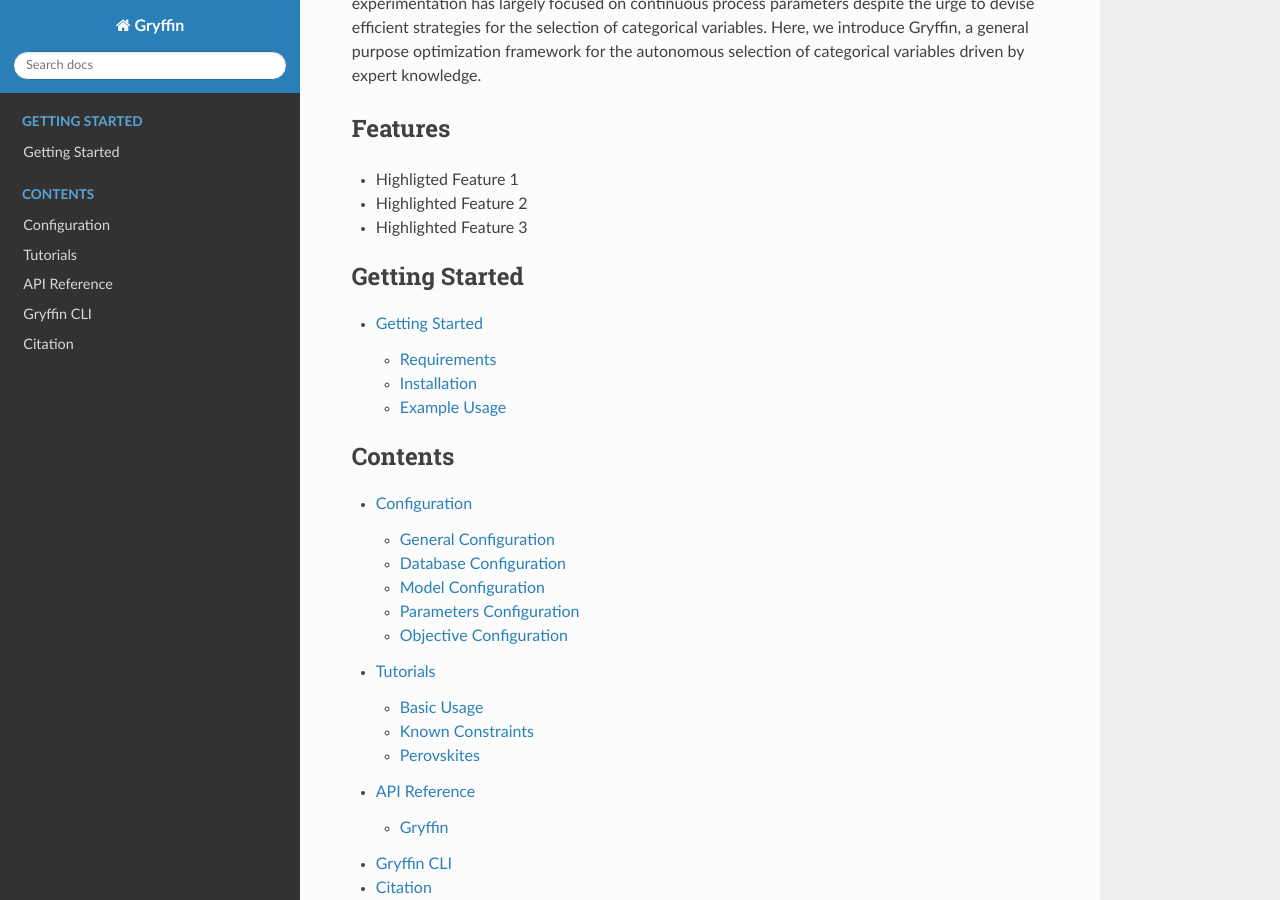
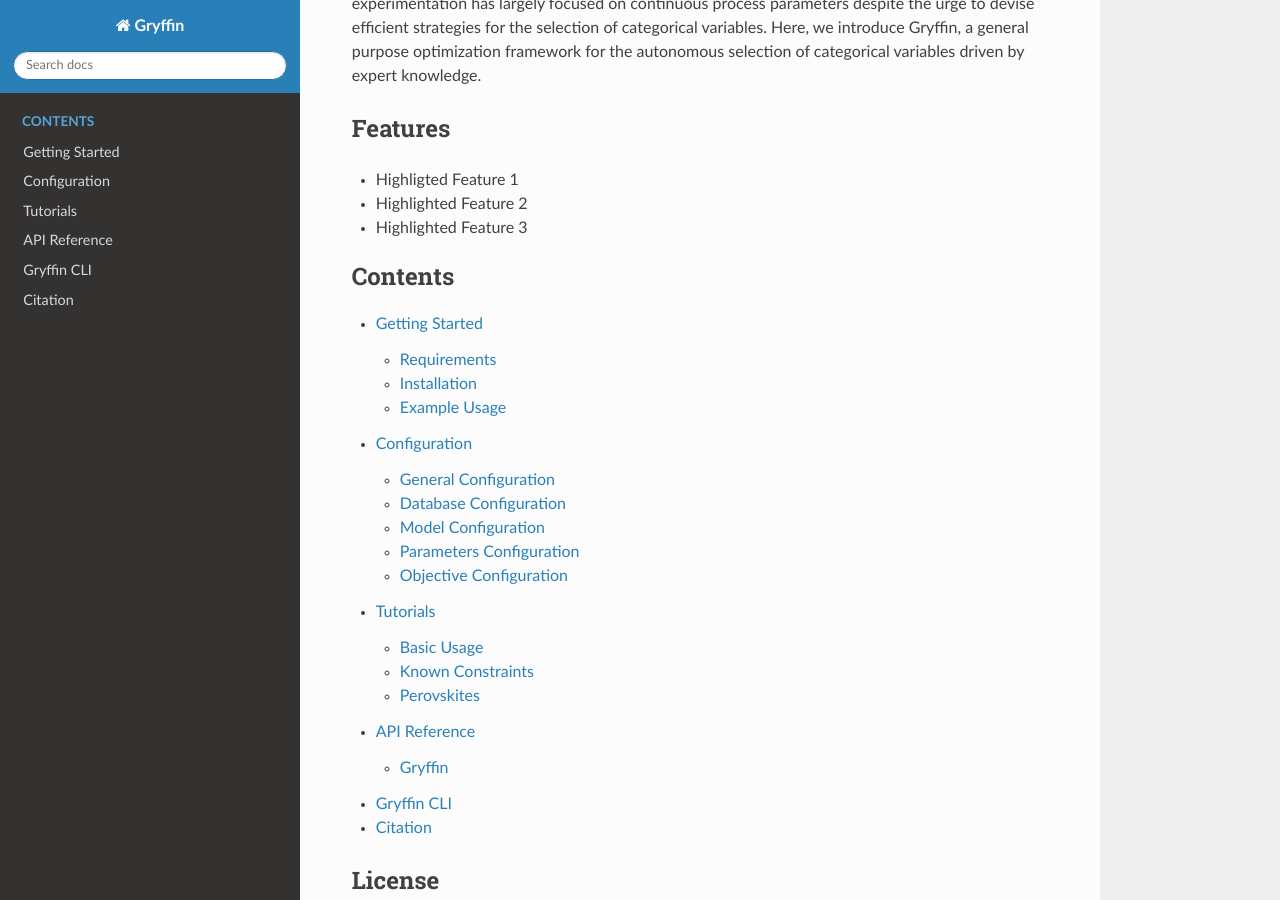
Before and after one commit to aspuru-guzik-group/gryffin, a Sphinx documentation site: the page built from docs/source/index.rst, in a window 1280 px wide and 900 px high, scrolled down 417 px. Built offline with Sphinx 7.4.7 and the Read the Docs theme 2.0.0, drawn with Linux system fonts in a browser that asks for light colours.

```diff
--- a/docs/source/index.rst
+++ b/docs/source/index.rst
@@ -25,17 +25,11 @@ Features
 * Highlighted Feature 2
 * Highlighted Feature 3
 
-
-.. toctree::
-   :maxdepth: 2
-   :caption: Getting Started
-
-   getting_started
-
 .. toctree::
    :maxdepth: 2
    :caption: Contents
 
+   getting_started
    configuration
    tutorial
    api_documentation
```
Also changed, not shown: docs/source/tutorials/basic_usage.ipynb.
